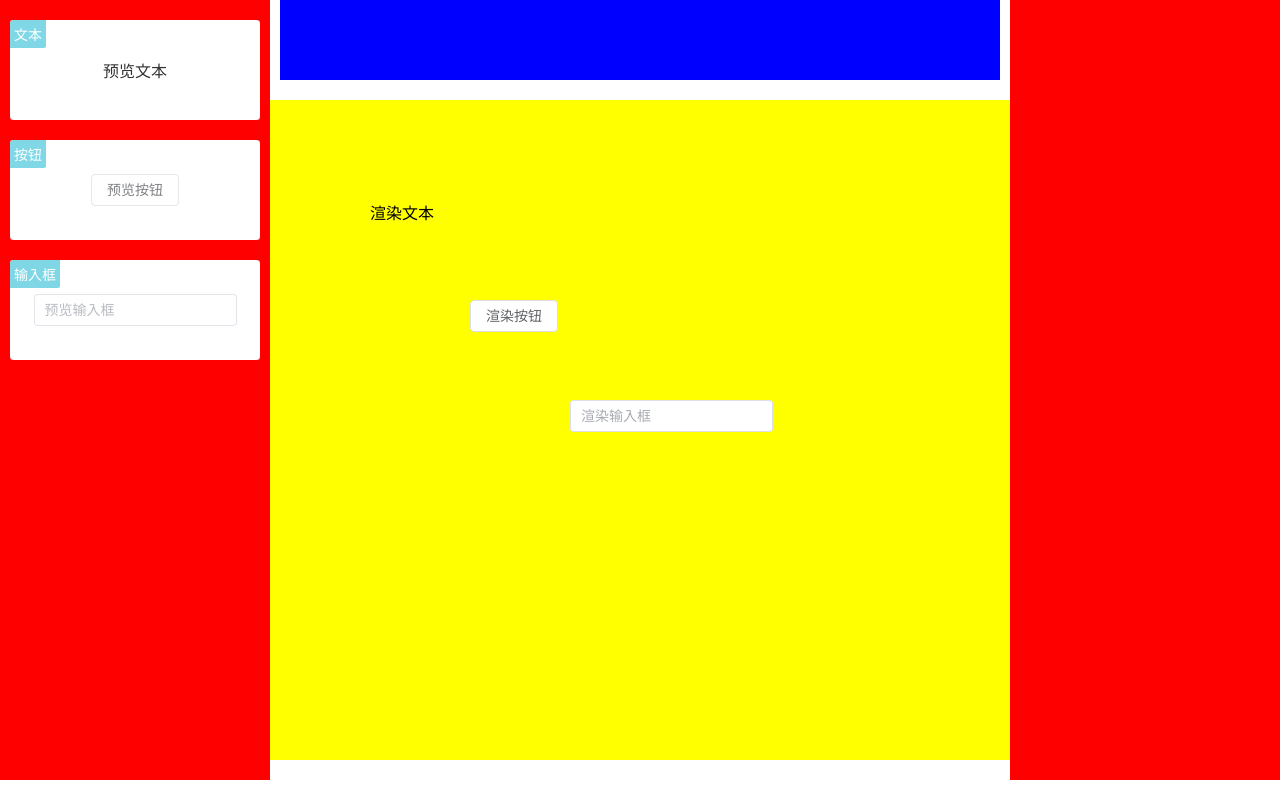
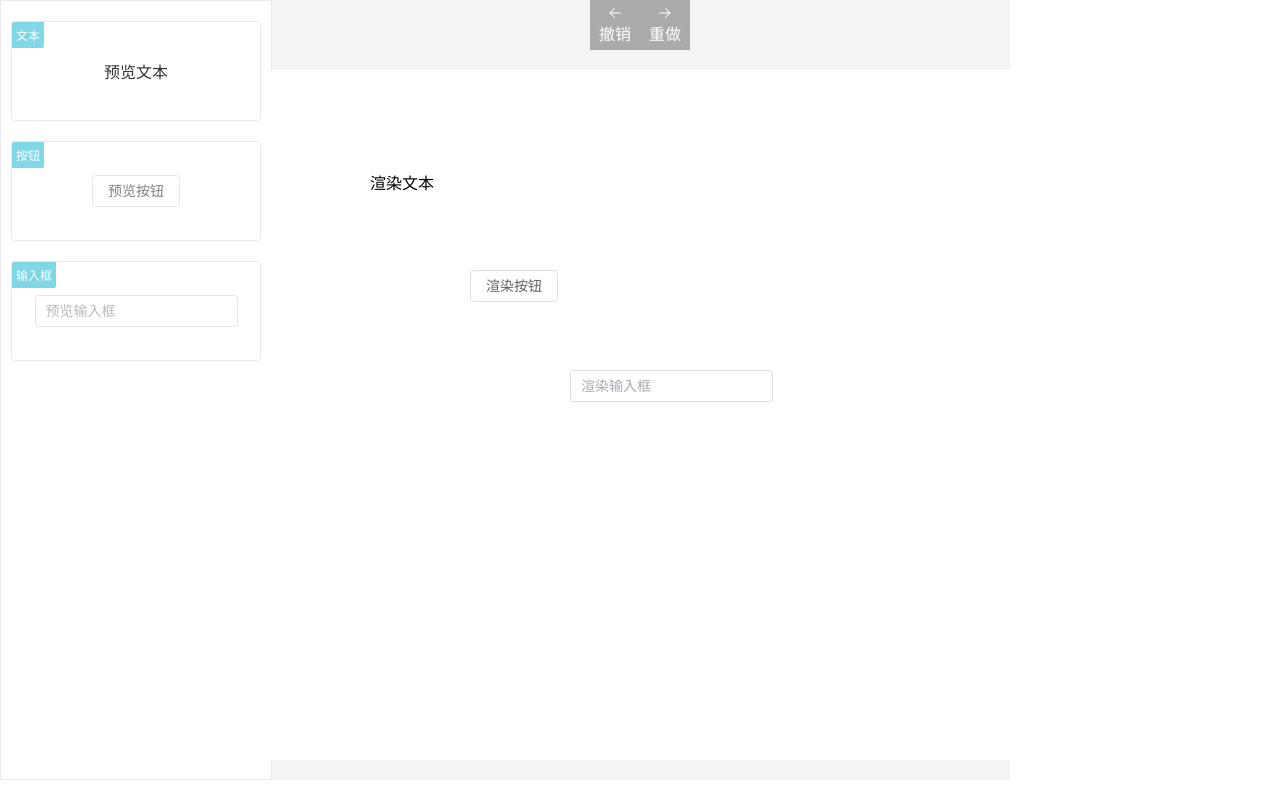
Before and after one commit to IStrangers/Vue3EditorLesson, a Vue app: page / in a window 1280 px wide. Built offline with nearby package versions, Linux system fonts and the light colour scheme.

Commit message:
20220906

```diff
--- a/package.json
+++ b/package.json
@@ -9,9 +9,11 @@
     "preview": "vite preview"
   },
   "dependencies": {
+    "@element-plus/icons-vue": "^2.0.9",
     "@vitejs/plugin-vue-jsx": "^2.0.1",
     "deepcopy": "^2.1.0",
     "element-plus": "^2.2.16",
+    "mitt": "^3.0.0",
     "sass": "^1.54.8",
     "vue": "^3.2.37"
   },
--- a/src/components/editor-block/index.jsx
+++ b/src/components/editor-block/index.jsx
@@ -11,28 +11,27 @@ export default defineComponent({
   setup(props) {
 
     const config = inject("config")
-    const block = props.block
     const blockRef = ref(null)
 
     const blockStyle = computed(() => ({
-      top: block.top,
-      left: block.left,
-      zIndex: block.zIndex
+      top: props.block.top,
+      left: props.block.left,
+      zIndex: props.block.zIndex
     }))
 
     onMounted(() => {
       const { offsetWidth,offsetHeight } = blockRef.value
-      if(block.alignCenter) {
-        block.top = `${parseFloat(block.top) - offsetHeight / 2}px`
-        block.left = `${parseFloat(block.left) - offsetWidth / 2}px`
-        block.alignCenter = false
+      if(props.block.alignCenter) {
+        props.block.top = `${parseFloat(props.block.top) - offsetHeight / 2}px`
+        props.block.left = `${parseFloat(props.block.left) - offsetWidth / 2}px`
+        props.block.alignCenter = false
       }
-      block.width = `${offsetWidth}px`
-      block.height = `${offsetHeight}px`
+      props.block.width = `${offsetWidth}px`
+      props.block.height = `${offsetHeight}px`
     })
 
     return () => {
-      const component = config.componentMap[block.key]
+      const component = config.componentMap[props.block.key]
       const RenderComponent = component.render()
       return <div ref={blockRef} class="editor-block" style={blockStyle.value}>
         {
--- /dev/null
+++ b/src/components/editor/events.js
@@ -0,0 +1,3 @@
+import mitt from "mitt"
+
+export const events = mitt()
--- a/src/components/editor/index.jsx
+++ b/src/components/editor/index.jsx
@@ -5,6 +5,7 @@ import deepcopy from "deepcopy"
 import { useMenuDragger } from "./use-menu-dragger"
 import { useFocus } from "./use-focus"
 import { useBlockDragger } from "./use-block-Dragger"
+import { useCommand } from "./use-command"
 
 export default defineComponent({
   props: {
@@ -44,6 +45,7 @@ export default defineComponent({
       mousedown(event)
     })
     const { markline,mousedown } = useBlockDragger(containerRef,focusData,lastSelectBlock)
+    const command = useCommand(data)
 
     return () =>
       <div class="editor">
@@ -51,7 +53,7 @@ export default defineComponent({
           {
             config.componentList.map(component => (
               <div
-                class="left-item"
+                class="component-item"
                 draggable
                 onDragstart={event => dragstart(event,component)}
                 onDragend={event => dragend(event)}
@@ -63,7 +65,15 @@ export default defineComponent({
           }
         </div>
         <div class="editor-top">
-
+          {
+            config.toolbarList.map(toolbar => {
+              const RenderToolbar = toolbar.render()
+              return <div class="toolbar-item" onClick={command.commands[toolbar.commandName]}>
+                {RenderToolbar}
+                <span>{toolbar.label}</span>
+              </div>
+            })
+          }
         </div>
         <div class="editor-right">
 
@@ -77,13 +87,14 @@ export default defineComponent({
               onMousedown={event => containerMousedown(event)}
             >
               {
-                data.value.blocks.map((block,index) => (
-                  <EditorBlock
+                data.value.blocks.map((block,index) => {
+                  console.log(block)
+                  return <EditorBlock
                     class={block.focus ? "block-focus" : ''}
                     block={block}
                     onMousedown={event => blockMousedown(event,block,index)}
                   ></EditorBlock>
-                ))
+                })
               }
               {
                 markline.x !== null && <div class="line-x" style={{left: `${markline.x}px`}}></div>
--- a/src/components/editor/index.scss
+++ b/src/components/editor/index.scss
@@ -1,4 +1,16 @@
+@import "../../config/var-style.scss";
+
+// ::-webkit-scrollbar {
+// 	width: 8px;
+// }
+
+// ::-webkit-scrollbar-thumb {
+// 	background-color: #eaecf1;
+// 	border-radius: 3px;
+// }
+
 .editor {
+  background: #f2f4f5;
   width: 100%;
   height: 100%;
   &-left,
@@ -6,25 +18,27 @@
     position: absolute;
     width: 270px;
     background: #fff;
-    background: red;
     top: 0;
     bottom: 0;
   }
   &-left{
     left: 0;
-    .left-item {
+    background: #fff;
+    border: 1px solid rgba(31,56,88,.1);
+
+    .component-item {
       width: 250px;
       margin: 20px auto;
       display: flex;
       justify-content: center;
       align-items: center;
-      background: #fff;
       padding: 20px;
       box-sizing: border-box;
       cursor: move;
       user-select: none;
       min-height: 100px;
       position: relative;
+      border: 1px solid rgba(31,56,88,.1);
       border-radius: 4px;
 
       > span {
@@ -34,9 +48,9 @@
         background: rgb(96, 205, 224);
         color: #fff;
         padding: 4px;
-        border-top-left-radius: 4px;
+        border-top-left-radius: 2px;
         border-bottom-right-radius: 2px;
-        font-size: 14px;
+        font-size: 12px;
       }
       &::after {
         content: "";
@@ -48,6 +62,9 @@
         background: #fff;
         opacity: 0.2;
       }
+      &:hover {
+        border: 1px solid $primary;
+      }
     }
   }
   &-right {
@@ -57,33 +74,58 @@
     position: absolute;
     right: 280px;
     left: 280px;
-    height: 80px;
-    background: blue;
+    height: 50px;
+    display: flex;
+    justify-content: center;
+    align-items: center;
+
+    .toolbar-item {
+      width: 50px;
+      height: 50px;
+      display: flex;
+      flex-direction: column;
+      justify-content: center;
+      align-items: center;
+      background: rgba(0,0,0,0.3);
+      color: #fff;
+      user-select: none;
+      cursor: pointer;
+      &+& {
+        margin-left: 3px;
+      }
+    }
   }
   &-container {
-    padding: 80px 270px 0;
+    padding: 50px 270px 0;
     height: 100%;
     box-sizing: border-box;
     .container-canvas {
       overflow: scroll;
       height: 100%;
+
       .canvas-content{
+        border-radius: 4px;
         position: relative;
         margin: 20px auto;
         width: 1000px;
-        height: calc(100vh - 140px);
-        background: yellow;
+        background: #fff;
+        height: calc(100vh - 110px);
+        overflow: hidden;
+        &:hover,
+        &.hover {
+          border: 1px solid $primary;
+        }
         .line-x {
           position: absolute;
           top: 0;
           bottom: 0;
-          border-left: 1px dashed red;
+          border-left: 1px dashed $primary;
         }
         .line-y {
           position: absolute;
           left: 0;
           right: 0;
-          border-top: 1px dashed red;
+          border-top: 1px dashed $primary;
         }
       }
     }
--- a/src/components/editor/use-block-dragger.js
+++ b/src/components/editor/use-block-dragger.js
@@ -1,4 +1,5 @@
 import { reactive } from "vue"
+import { events } from "./events"
 
 export function useBlockDragger(containerRef,focusData,lastSelectBlock) {
   let dragState
@@ -13,6 +14,7 @@ export function useBlockDragger(containerRef,focusData,lastSelectBlock) {
     const lsbWidth = parseFloat(block.width)
     const lsbHeight = parseFloat(block.height)
     dragState = {
+      dragging: false,
       startX: event.clientX,
       startY: event.clientY,
       startLeft: lasbLeft,
@@ -55,6 +57,11 @@ export function useBlockDragger(containerRef,focusData,lastSelectBlock) {
     document.addEventListener("mouseup",mouseup)
   }
   const mousemove = (event) => {
+    if(!dragState.dragging) {
+      dragState.dragging = true
+      events.emit("componentDragStart")
+    }
+
     let { clientX,clientY } = event
     const { startX,startY,startLeft,startTop,lines } = dragState
     const lsbLeft = clientX - startX + startLeft
@@ -89,6 +96,9 @@ export function useBlockDragger(containerRef,focusData,lastSelectBlock) {
     })
   }
   const mouseup = (event) => {
+    if(dragState.dragging) {
+      events.emit("componentDragEnd")
+    }
     document.removeEventListener("mousemove",mousemove)
     document.removeEventListener("mouseup",mouseup)
     markline.x = null
--- /dev/null
+++ b/src/components/editor/use-command.js
@@ -0,0 +1,124 @@
+import deepcopy from "deepcopy"
+import { onUnmounted } from "vue"
+import { events } from "./events"
+
+export function useCommand(data) {
+
+  const state = {
+    current: -1,
+    queue: [],
+    commands: {},
+    commandArray: [],
+    destroyArray: [],
+  }
+
+  const registry = (command) => {
+    const { commandArray,commands,queue } = state
+    commandArray.push(command)
+    commands[command.name] = () => {
+      const { redo,undo } = command.execute()
+      redo()
+      if(!command.pushQueue) {
+        return
+      }
+      if(queue.length > 0) {
+        queue.slice(0,state.current + 1)
+      }
+      queue.push({ redo,undo });
+      state.current++
+    }
+  }
+
+  registry({
+    name: "redo",
+    keyboard: "ctrl+y",
+    execute() {
+      return {
+        redo() {
+          const { current,queue } = state
+          const operation = queue[current + 1]
+          if(!operation) return
+          operation.redo && operation.redo()
+          state.current++
+        }
+      }
+    }
+  })
+  registry({
+    name: "undo",
+    keyboard: "ctrl+z",
+    execute() {
+      return {
+        redo() {
+          const { current,queue } = state
+          if(current === -1) return
+          const operation = queue[current]
+          if(!operation) return
+          operation.undo && operation.undo()
+          state.current--
+        }
+      }
+    }
+  })
+  registry({
+    name: "componentDrag",
+    pushQueue: true,
+    init() {
+      this.before = null
+      const start = () => this.before = deepcopy(data.value.blocks)
+      const end = () => state.commands.componentDrag()
+      events.on("componentDragStart",start)
+      events.on("componentDragEnd",end)
+      return () => {
+        events.off("componentDragStart",start)
+        events.off("componentDragEnd",end)
+      }
+    },
+    execute() {
+      const before = this.before
+      const after = data.value.blocks
+      return {
+        redo() {
+          data.value = { ...data.value,blocks: after }
+        },
+        undo() {
+          data.value = { ...data.value,blocks: before }
+        }
+      }
+    }
+  })
+
+  const keyboardEvent = (() => {
+    const keyCodes = {
+      89: "y",
+      90: "z"
+    }
+    const onKeyDow = (event) => {
+      const { ctrlKey,keyCode } = event
+      const keyStringArray = []
+      if(ctrlKey) keyStringArray.push("ctrl")
+      keyStringArray.push(keyCodes[keyCode])
+      const keyString = keyStringArray.join("+")
+      state.commandArray.forEach(({keyboard,name}) => {
+        if(!keyboard) return
+        if(keyboard === keyString) {
+          state.commands[name]()
+          event.preventDefault()
+        }
+      })
+    }
+    return () => {
+      window.addEventListener("keydown",onKeyDow)
+      return () => {
+        window.removeEventListener("keydown",onKeyDow)
+      }
+    }
+  })()
+  state.destroyArray.push(keyboardEvent())
+  state.commandArray.forEach(command => command.init && state.destroyArray.push(command.init()))
+
+  onUnmounted(() => {
+    state.destroyArray.forEach(fn => fn && fn())
+  })
+  return state
+}
--- a/src/components/editor/use-menu-dragger.js
+++ b/src/components/editor/use-menu-dragger.js
@@ -1,3 +1,4 @@
+import { events } from "./events"
 
 export function useMenuDragger(containerRef,data) {
 
@@ -31,17 +32,21 @@ export function useMenuDragger(containerRef,data) {
   }
 
   const dragstart = (event,component) => {
+    containerRef.value.classList.add("hover")
     containerRef.value.addEventListener("dragenter",dragenter)
     containerRef.value.addEventListener("dragover",dragover)
     containerRef.value.addEventListener("dragleave",dragleave)
     containerRef.value.addEventListener("drop",drop)
     currentComponent = component
+    events.emit("componentDragStart")
   }
   const dragend = (event) => {
+    containerRef.value.classList.remove("hover")
     containerRef.value.removeEventListener("dragenter",dragenter)
     containerRef.value.removeEventListener("dragover",dragover)
     containerRef.value.removeEventListener("dragleave",dragleave)
     containerRef.value.removeEventListener("drop",drop)
+    events.emit("componentDragEnd")
   }
 
   return {
--- a/src/config/data.json
+++ b/src/config/data.json
@@ -1,7 +1,7 @@
 {
   "container": {
-    "width": "1000px",
-    "height": "calc(100vh - 140px)"
+    "width": "1300px",
+    "height": "calc(100vh - 110px)"
   },
   "blocks": [
     {
--- a/src/config/editor-config.jsx
+++ b/src/config/editor-config.jsx
@@ -1,22 +1,27 @@
-import { ElButton, ElInput } from "element-plus"
+import { Back, Right } from "@element-plus/icons-vue"
+import { ElButton, ElIcon, ElInput } from "element-plus"
 
 function createEditorConfig() {
   const componentList = []
   const componentMap = {}
-
+  const toolbarList = []
   return {
     componentList,
     componentMap,
-    register: (component) => {
+    toolbarList,
+    registerComponent: (component) => {
       componentList.push(component)
       componentMap[component.key] = component
+    },
+    registerToolbar: (toolbar) => {
+      toolbarList.push(toolbar)
     }
   }
 }
 
 export const registerConfig = createEditorConfig()
 
-registerConfig.register({
+registerConfig.registerComponent({
   key: "text",
   label: "文本",
   preview: () => {
@@ -26,7 +31,7 @@ registerConfig.register({
     return "渲染文本"
   },
 })
-registerConfig.register({
+registerConfig.registerComponent({
   key: "button",
   label: "按钮",
   preview: () => {
@@ -40,7 +45,7 @@ registerConfig.register({
     </ElButton>
   },
 })
-registerConfig.register({
+registerConfig.registerComponent({
   key: "input",
   label: "输入框",
   preview: () => {
@@ -54,3 +59,23 @@ registerConfig.register({
     </ElInput>
   },
 })
+
+
+registerConfig.registerToolbar({
+  label: "撤销",
+  render: () => {
+    return <ElIcon>
+      <Back></Back>
+    </ElIcon>
+  },
+  commandName: "undo",
+})
+registerConfig.registerToolbar({
+  label: "重做",
+  render: () => {
+    return <ElIcon>
+      <Right></Right>
+    </ElIcon>
+  },
+  commandName: "redo",
+})
--- /dev/null
+++ b/src/config/var-style.scss
@@ -0,0 +1 @@
+$primary: #0089ff;
```
Also changed, not shown: src/components/editor-block/index.scss (+8 -2 lines), 1 other file (tests, documents, lock files or other folders).
